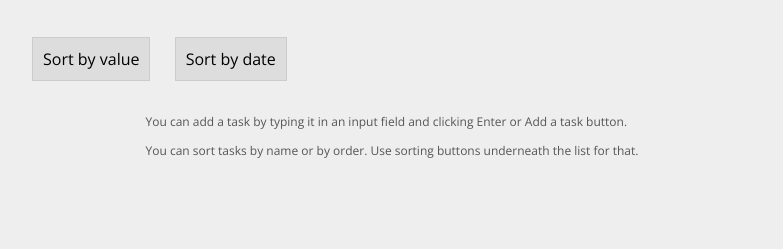
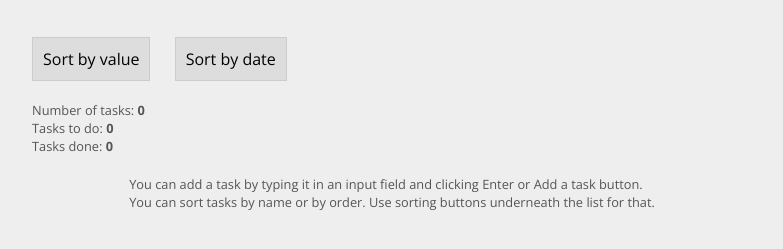
Before and after one commit to mYokha/todo-test-app, a website: page index.html in a window 1280 px wide. Shown: the part 141-390 px from the top of the page, without its empty margins (248-1031 px from the left). Drawn offline with nearby package versions, Linux system fonts and the light colour scheme.

Commit message:
add tasks counting functionality

```diff
--- a/index.html
+++ b/index.html
@@ -23,16 +23,17 @@
         <button type="button" id="sort-by-name">Sort by value</button>
         <button type="button" id="sort-by-date">Sort by date</button>
       </section>
+      <section id="counter" class="df">
+        <div>Number of tasks: <span id="all-tasks" class="count"></span></div>
+        <div>Tasks to do: <span id="active-tasks" class="count"></span></div>
+        <div>Tasks done: <span id="done-tasks" class="count"></span></div>
+      </section>
     </main>
     <footer>
-      <p>
-        You can add a task by typing it in an input field
-        and clicking Enter or Add a task button.
-      </p>
-      <p>
-        You can sort tasks by name or by order. Use sorting
-        buttons underneath the list for that.
-      </p>
+      <div>You can add a task by typing it in an input field
+        and clicking Enter or Add a task button.</div>
+      <div>You can sort tasks by name or by order. Use sorting
+        buttons underneath the list for that.</div>
     </footer>
     <script src="script.js"></script>
   </body>
--- a/script.js
+++ b/script.js
@@ -6,6 +6,10 @@
   const list = document.getElementById('todo-list');
   const sortByNameButton = document.getElementById('sort-by-name');
   const sortByDateButton = document.getElementById('sort-by-date');
+
+  const allTasksElem = document.getElementById('all-tasks');
+  const activeTasksElem = document.getElementById('active-tasks');
+  const doneTasksElem = document.getElementById('done-tasks');
 
   // Application
   const app = (function () {
@@ -27,6 +31,11 @@
       });
 
       list.innerHTML = data.html;
+
+      const counter = tasksCounter();
+      allTasksElem.innerHTML = counter.general;
+      activeTasksElem.innerHTML = counter.active;
+      doneTasksElem.innerHTML = counter.done;
 
       localStorage.setItem('tasks', JSON.stringify(tasks));
     }
@@ -73,6 +82,25 @@
     function sortByValue () {
       tasks = tasks.sort((a, b) => a.value > b.value);
       render();
+    }
+
+    function tasksCounter (){
+      let count = {
+        general: 0,
+        done: 0,
+        active: 0
+      };
+
+      tasks.forEach(task => {
+        count.general ++;
+        if (task.checked){
+          count.done ++;
+        } else {
+          count.active ++;
+        }
+      });
+
+      return count;
     }
 
     function templateItem (item, i) {
--- a/style.css
+++ b/style.css
@@ -25,7 +25,7 @@ main {
 
 .item {
   background-color: rgba(0, 0, 0, 0.05);
-  border-bottom: 2px solid rgba(0, 0, 0, 0.2);
+  border-bottom: 1px solid rgba(0, 0, 0, 0.2);
   margin-bottom: 5px;
 
   flex-direction: column;
@@ -71,7 +71,7 @@ main {
   overflow: auto;
   margin: 20px 0;
   width: 100%;
-  max-height: calc(100vh - 20em);
+  max-height: calc(100vh - 22.5em);
 }
 
 #text-input {
@@ -127,9 +127,17 @@ input[type="checkbox"] {
   background-color: rgba(0, 0, 0, 0.7);
 }
 
-footer {
+#counter {
+  flex-direction: column;
+}
+
+.count {
+  font-weight: 700;
+}
+
+footer, #counter {
   margin-top: 20px;
-  font-size: 0.75em;
+  font-size: 0.8em;
   color: #555;
 }
 
```
